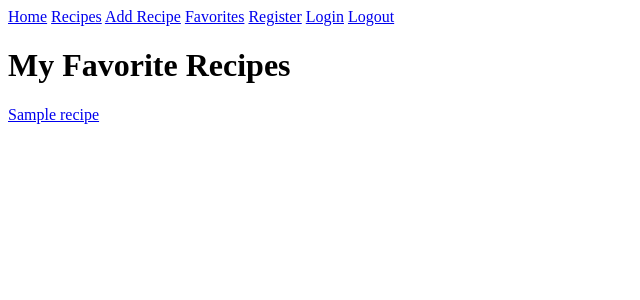
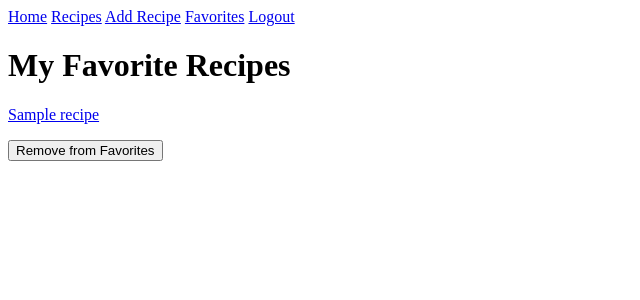
Before and after one commit to mdpos95-tech/recipe_flask_app_MOD4, a Flask app: page /favorites in a window 1280 px wide. Shown: the top 300 px of the page, without its empty margins (0-640 px from the left). Run offline with Flask 3, Linux system fonts and the light colour scheme; a user stored in the database is signed in; tables that the repository leaves empty hold one stand-in row (values such as "Sample post").

Commit message:
changed nav bar depending on login status

```diff
--- a/templates/base.html
+++ b/templates/base.html
@@ -6,12 +6,16 @@
 <body>
     <nav>
         <a href="{{ url_for('home') }}">Home</a>
-        <a href="{{ url_for('recipes') }}">Recipes</a>
+
+        {% if current_user.is_authenticated %}
+         <a href="{{ url_for('recipes') }}">Recipes</a>
         <a href="{{ url_for('add_recipe') }}">Add Recipe</a>
         <a href="{{ url_for('favorites') }}">Favorites</a>
-         <a href="{{ url_for('register') }}">Register</a>
+         <a href="{{ url_for('logout') }}">Logout</a>
+         {% else %}
+          <a href="{{ url_for('register') }}">Register</a>
          <a href="{{ url_for('login') }}">Login</a>
-         <a href="{{ url_for('logout') }}">Logout</a>
+         {% endif %}
     </nav>
 
 {% with messages = get_flashed_messages(with_categories=True) %}
--- a/templates/favorites.html
+++ b/templates/favorites.html
@@ -5,6 +5,9 @@
    <p>
     <a href="{{ url_for('recipe_detail',recipe_id=recipe.id) }}">{{ recipe.title }}</a>
    </p>
+
+   <form action="{{ url_for('remove_favorite', recipe_id=recipe.id) }}" method="POST"><button type="submit">Remove from Favorites</button>
+   </form>
     {% else %}
     <p>You have no favorite recipes yet.</p>
     {% endfor %}
```
